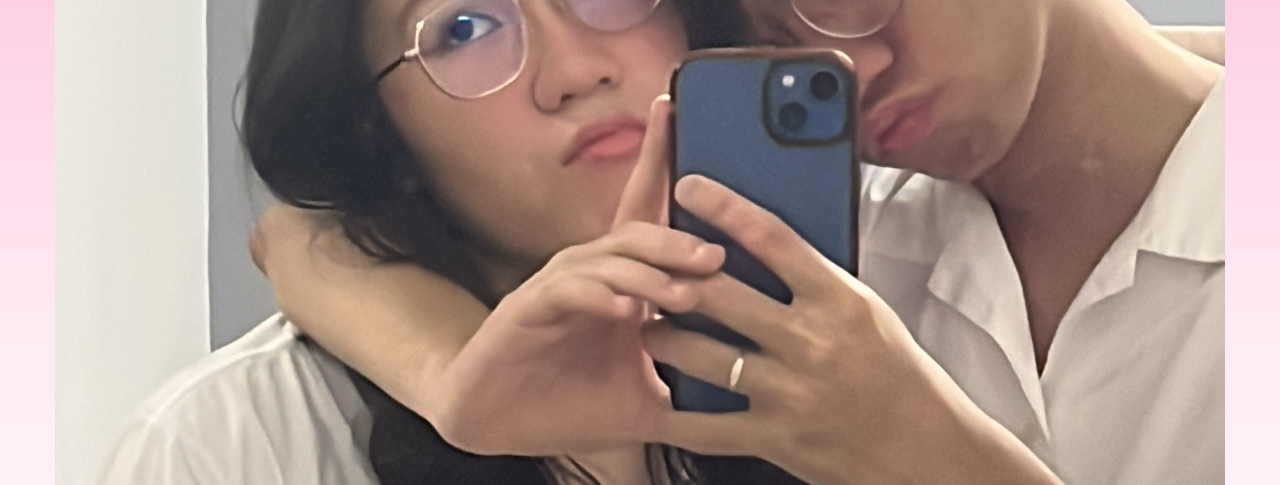
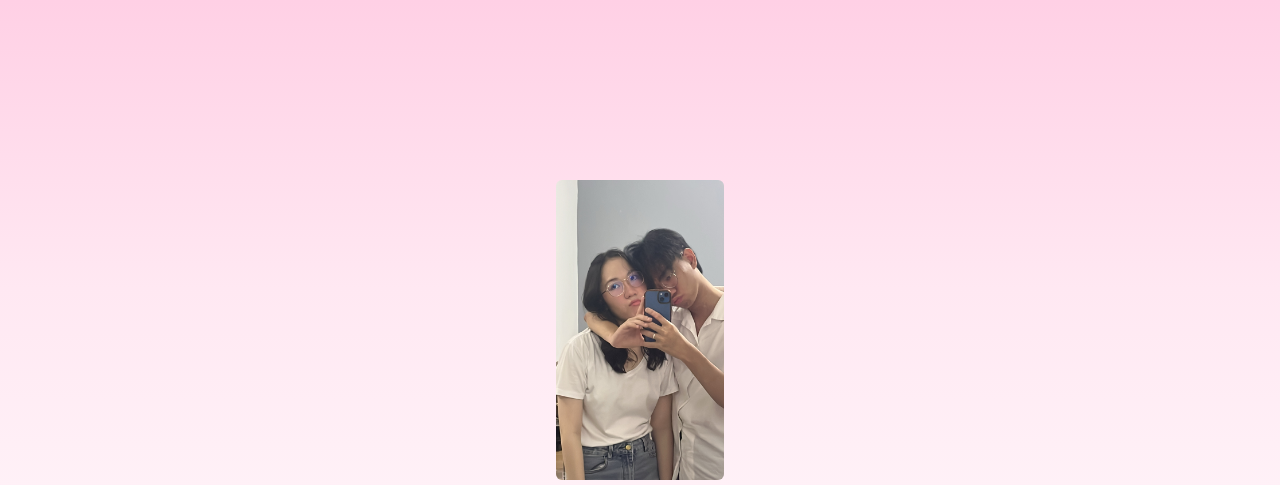
Before and after one commit to kunCT/For-my-cutie, a plain HTML site: page index.html in a window 1280 px wide. Shown: the top 485 px of the page. Drawn offline with nearby package versions, Linux system fonts and the light colour scheme.

Commit message:
Update index.html

```diff
--- a/index.html
+++ b/index.html
@@ -31,7 +31,7 @@
 <body class="gradient-background">
   <div class="flex items-center justify-center h-screen">
     <div class="flex flex-col items-center p-4">
-      <img id="imageDisplay" src="รูป/image1.jpg" />
+      <img id="imageDisplay" src="รูป/image1.jpg" class="rounded-md h-[300px]" style="object-fit: cover;" />
       <h2 id="valentineQuestion" class="text-4xl font-bold italic text-[#bd1e59] my-4">Will you be my Valentine?</h2>
       <div class="flex gap-4 pt-[20px] items-center" id="responseButtons">
         <button id="yesButton"
```
